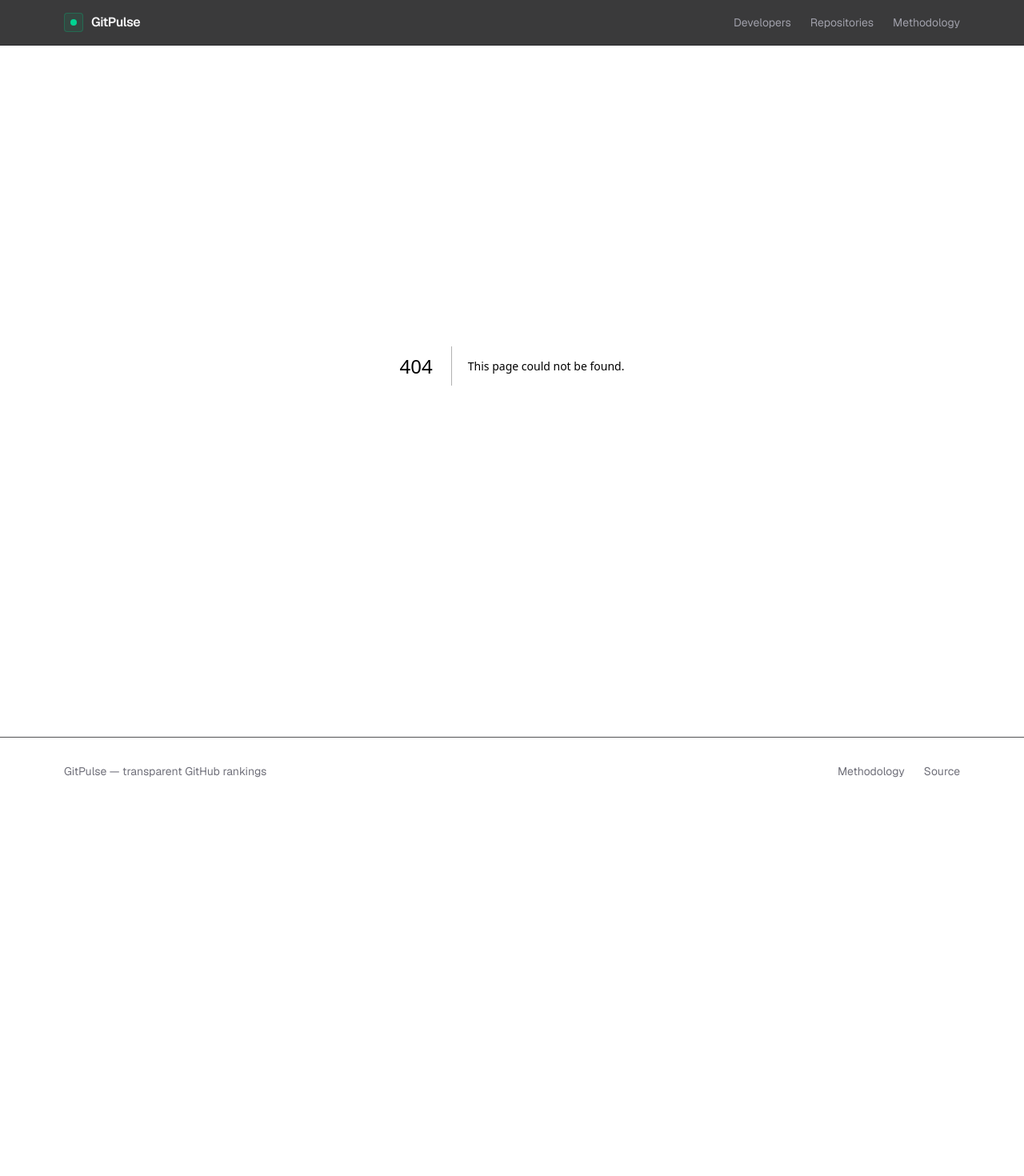
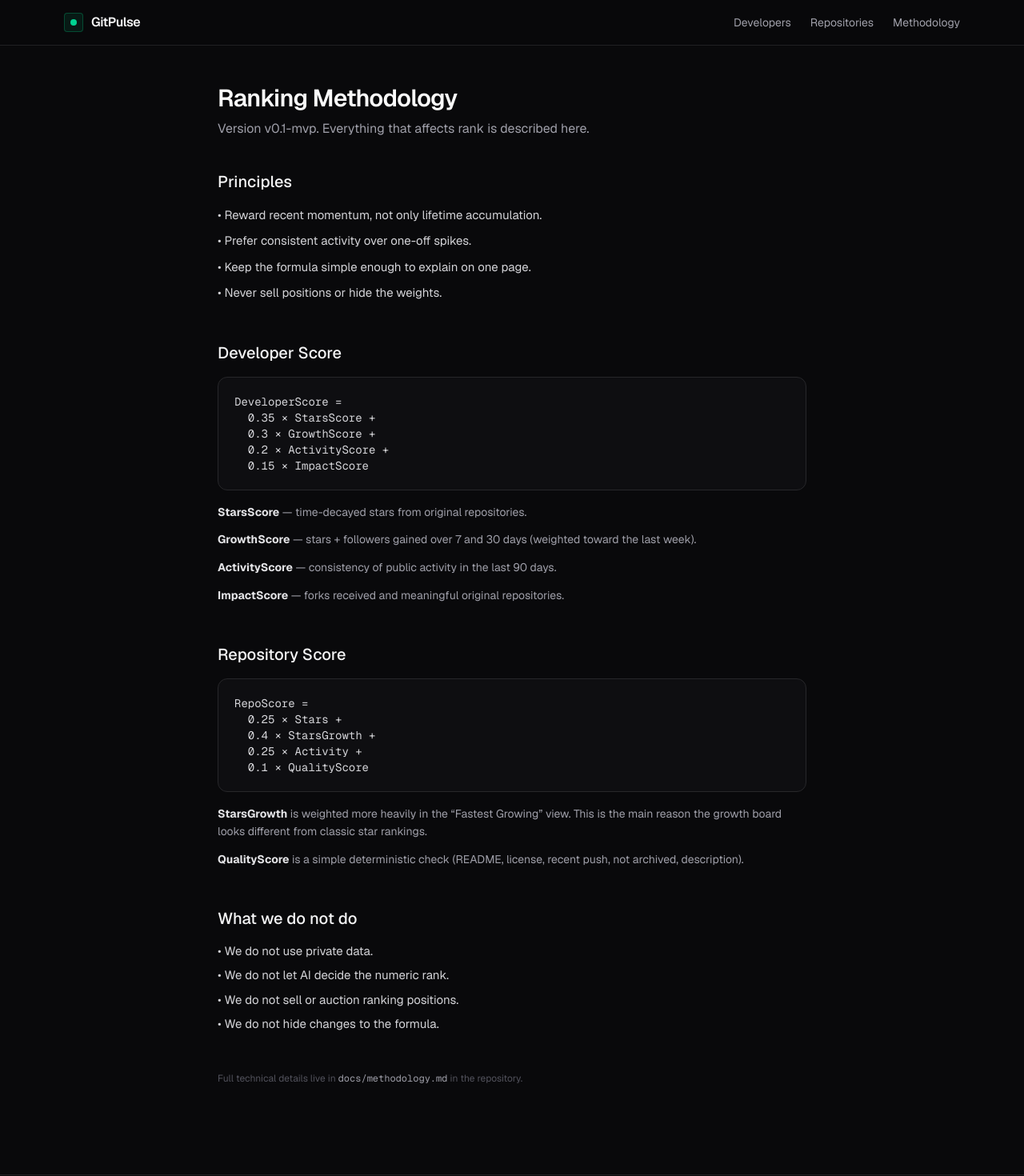
Before and after one commit to ppiiyo/gitpulse, a Next.js app: page /methodology in a window 1280 px wide. Before the commit this address had no page. Shown: the top 1470 px of the page at 80% size. Before the commit the page ends 1006 px from the top, so only its background shows below. Built offline with nearby package versions, Linux system fonts and the light colour scheme.

Commit message:
feat: methodology page

```diff
--- /dev/null
+++ b/src/app/methodology/page.tsx
@@ -0,0 +1,103 @@
+import { DEVELOPER_WEIGHTS, REPO_WEIGHTS, METHODOLOGY_VERSION } from "@/lib/ranking";
+
+export const metadata = {
+  title: "Methodology",
+};
+
+export default function MethodologyPage() {
+  return (
+    <div className="mx-auto max-w-3xl px-4 py-12">
+      <h1 className="text-3xl font-semibold tracking-tight text-zinc-50 mb-2">
+        Ranking Methodology
+      </h1>
+      <p className="text-zinc-400 mb-10">
+        Version {METHODOLOGY_VERSION}. Everything that affects rank is described
+        here.
+      </p>
+
+      <section className="mb-12">
+        <h2 className="text-xl font-medium text-zinc-100 mb-4">Principles</h2>
+        <ul className="space-y-2 text-zinc-300 text-[15px] leading-relaxed">
+          <li>• Reward recent momentum, not only lifetime accumulation.</li>
+          <li>• Prefer consistent activity over one-off spikes.</li>
+          <li>• Keep the formula simple enough to explain on one page.</li>
+          <li>• Never sell positions or hide the weights.</li>
+        </ul>
+      </section>
+
+      <section className="mb-12">
+        <h2 className="text-xl font-medium text-zinc-100 mb-4">
+          Developer Score
+        </h2>
+        <div className="rounded-xl border border-zinc-800 bg-zinc-900/40 p-5 font-mono text-sm text-zinc-300 mb-4 overflow-x-auto">
+          DeveloperScore =<br />
+          &nbsp;&nbsp;{DEVELOPER_WEIGHTS.stars} × StarsScore +<br />
+          &nbsp;&nbsp;{DEVELOPER_WEIGHTS.growth} × GrowthScore +<br />
+          &nbsp;&nbsp;{DEVELOPER_WEIGHTS.activity} × ActivityScore +<br />
+          &nbsp;&nbsp;{DEVELOPER_WEIGHTS.impact} × ImpactScore
+        </div>
+        <div className="space-y-3 text-sm text-zinc-400 leading-relaxed">
+          <p>
+            <strong className="text-zinc-200">StarsScore</strong> — time-decayed
+            stars from original repositories.
+          </p>
+          <p>
+            <strong className="text-zinc-200">GrowthScore</strong> — stars +
+            followers gained over 7 and 30 days (weighted toward the last week).
+          </p>
+          <p>
+            <strong className="text-zinc-200">ActivityScore</strong> — consistency
+            of public activity in the last 90 days.
+          </p>
+          <p>
+            <strong className="text-zinc-200">ImpactScore</strong> — forks received
+            and meaningful original repositories.
+          </p>
+        </div>
+      </section>
+
+      <section className="mb-12">
+        <h2 className="text-xl font-medium text-zinc-100 mb-4">
+          Repository Score
+        </h2>
+        <div className="rounded-xl border border-zinc-800 bg-zinc-900/40 p-5 font-mono text-sm text-zinc-300 mb-4 overflow-x-auto">
+          RepoScore =<br />
+          &nbsp;&nbsp;{REPO_WEIGHTS.stars} × Stars +<br />
+          &nbsp;&nbsp;{REPO_WEIGHTS.starsGrowth} × StarsGrowth +<br />
+          &nbsp;&nbsp;{REPO_WEIGHTS.activity} × Activity +<br />
+          &nbsp;&nbsp;{REPO_WEIGHTS.quality} × QualityScore
+        </div>
+        <div className="space-y-3 text-sm text-zinc-400 leading-relaxed">
+          <p>
+            <strong className="text-zinc-200">StarsGrowth</strong> is weighted
+            more heavily in the “Fastest Growing” view. This is the main reason
+            the growth board looks different from classic star rankings.
+          </p>
+          <p>
+            <strong className="text-zinc-200">QualityScore</strong> is a simple
+            deterministic check (README, license, recent push, not archived,
+            description).
+          </p>
+        </div>
+      </section>
+
+      <section className="mb-12">
+        <h2 className="text-xl font-medium text-zinc-100 mb-4">
+          What we do not do
+        </h2>
+        <ul className="space-y-2 text-zinc-300 text-[15px]">
+          <li>• We do not use private data.</li>
+          <li>• We do not let AI decide the numeric rank.</li>
+          <li>• We do not sell or auction ranking positions.</li>
+          <li>• We do not hide changes to the formula.</li>
+        </ul>
+      </section>
+
+      <p className="text-xs text-zinc-600">
+        Full technical details live in{" "}
+        <code className="text-zinc-400">docs/methodology.md</code> in the
+        repository.
+      </p>
+    </div>
+  );
+}
```
